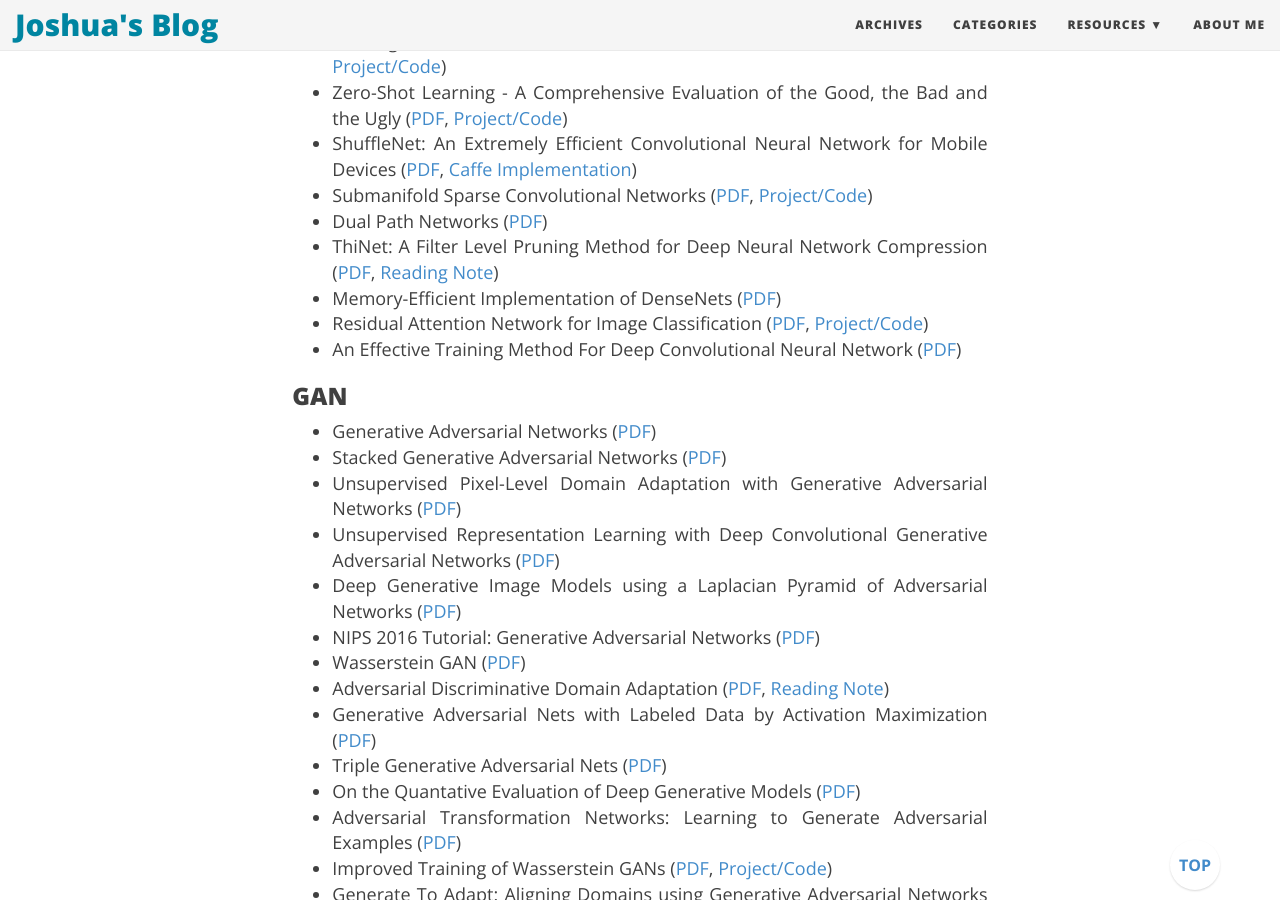
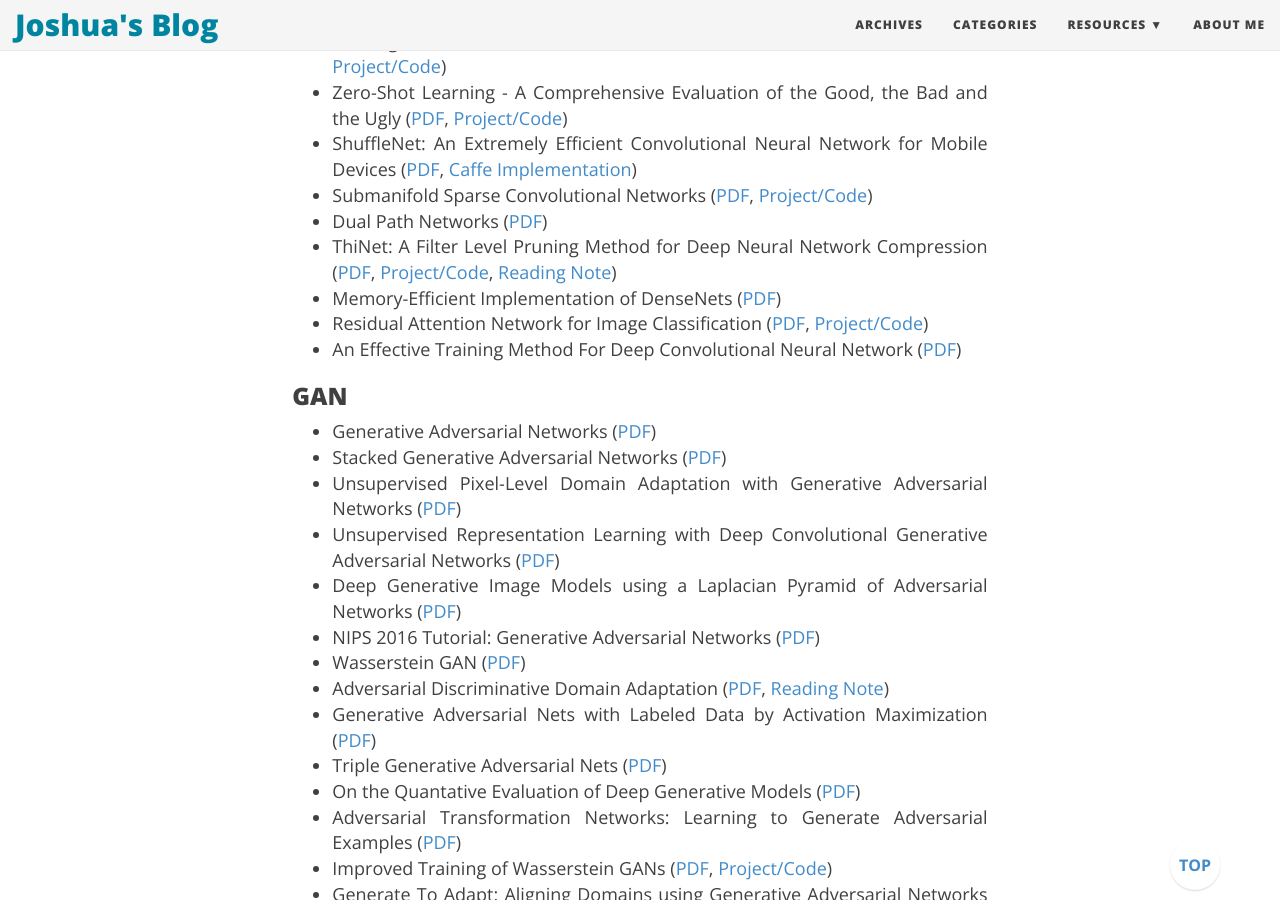
Before and after one commit to joshua19881228/joshua19881228.github.io, a Jekyll site: the page built from _posts/Computer_Vision/2016-08-25-my-jumble-of-computer-vision.md, in a window 1280 px wide and 900 px high, scrolled down 13975 px. Built offline with Jekyll 4.4.1, drawn with Linux system fonts in a browser that asks for light colours; nearby versions of some CDN libraries; comment, search, counter and statistics services are not loaded.

Commit message:
update post

```diff
--- a/_posts/Computer_Vision/2016-08-25-my-jumble-of-computer-vision.md
+++ b/_posts/Computer_Vision/2016-08-25-my-jumble-of-computer-vision.md
@@ -341,7 +341,7 @@ I am going to maintain this page to record a few things about computer vision th
 * ShuffleNet: An Extremely Efficient Convolutional Neural Network for Mobile Devices ([PDF](https://arxiv.org/abs/1707.01083), [Caffe Implementation](https://github.com/camel007/Caffe-ShuffleNet))
 * Submanifold Sparse Convolutional Networks ([PDF](https://arxiv.org/abs/1706.01307), [Project/Code](https://github.com/facebookresearch/SparseConvNet))
 * Dual Path Networks ([PDF](https://arxiv.org/abs/1707.01629))
-* ThiNet: A Filter Level Pruning Method for Deep Neural Network Compression ([PDF](https://arxiv.org/abs/1707.06342), [Reading Note](https://joshua19881228.github.io/2017-08-03-ThiNet/))
+* ThiNet: A Filter Level Pruning Method for Deep Neural Network Compression ([PDF](https://arxiv.org/abs/1707.06342), [Project/Code](https://github.com/Roll920/ThiNet), [Reading Note](https://joshua19881228.github.io/2017-08-03-ThiNet/))
 * Memory-Efficient Implementation of DenseNets ([PDF](https://arxiv.org/abs/1707.06990))
 * Residual Attention Network for Image Classification ([PDF](https://arxiv.org/abs/1704.06904), [Project/Code](https://github.com/buptwangfei/residual-attention-network))
 * An Effective Training Method For Deep Convolutional Neural Network ([PDF](https://arxiv.org/abs/1708.01666))
```
